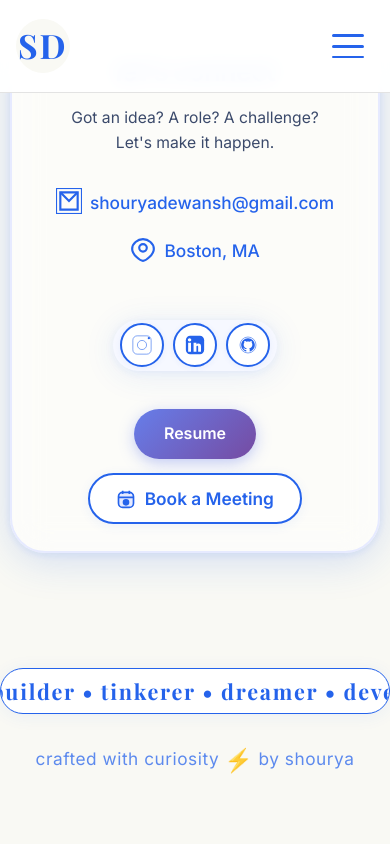
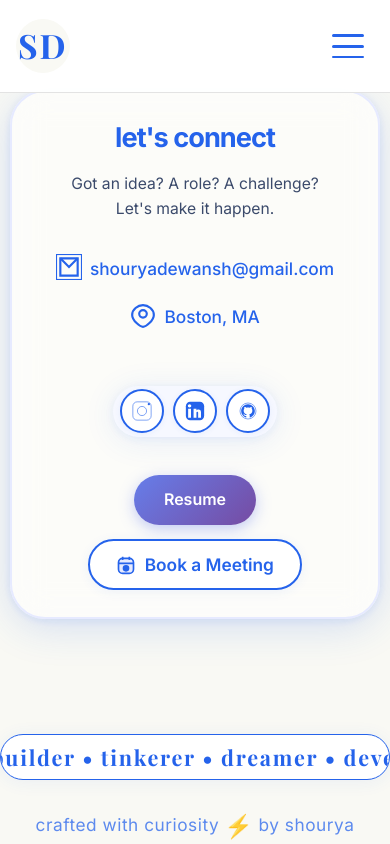
Before and after one commit to ShouryaDewansh/portfolio-website, a plain HTML site: page contact.html in a window 390 px wide. Drawn offline with nearby package versions, Linux system fonts and the light colour scheme.

Commit message:
Fix: Add top padding to contact page on mobile so heading is visible below navbar

```diff
--- a/styles.css
+++ b/styles.css
@@ -101,7 +101,7 @@ body {
 /* Show hamburger only on mobile */
 @media (max-width: 768px) {
     .hamburger {
-        display: flex;
+    display: flex;
         flex-direction: column;
         justify-content: center;
         width: 32px;
@@ -673,6 +673,10 @@ body {
 
     .projects-grid {
         grid-template-columns: 1fr;
+    }
+
+    .contact-main {
+        padding-top: 90px !important;
     }
 }
 
```
